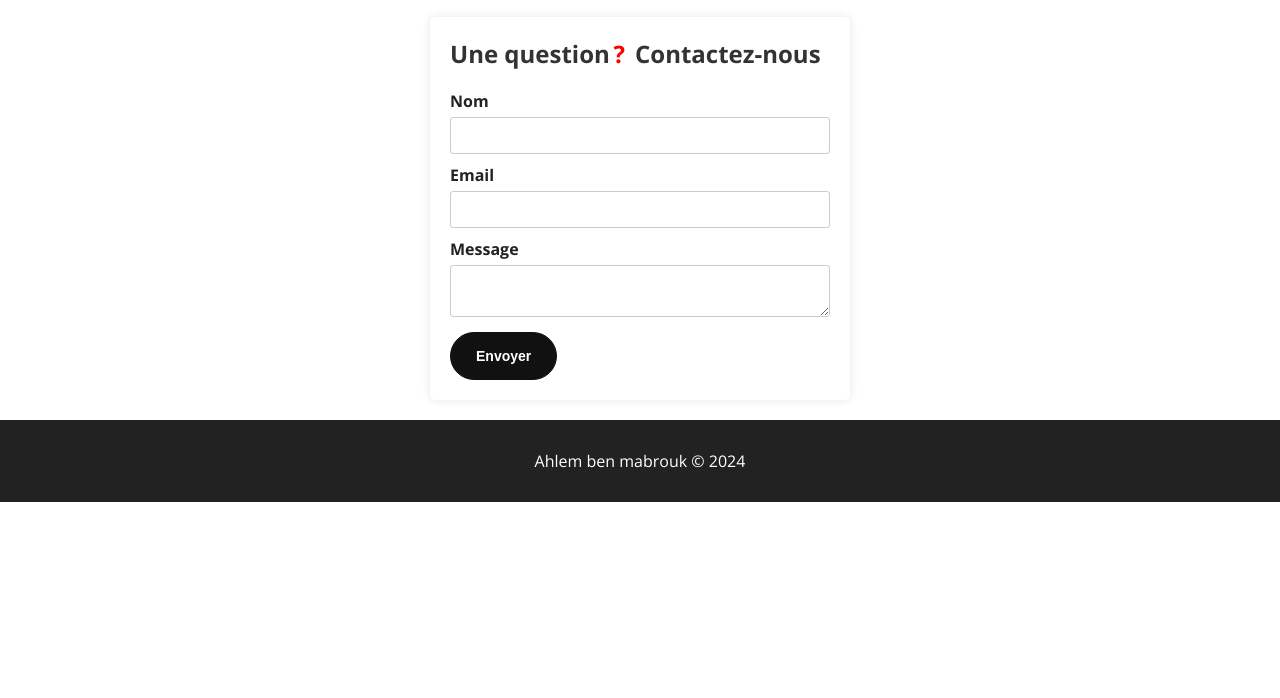
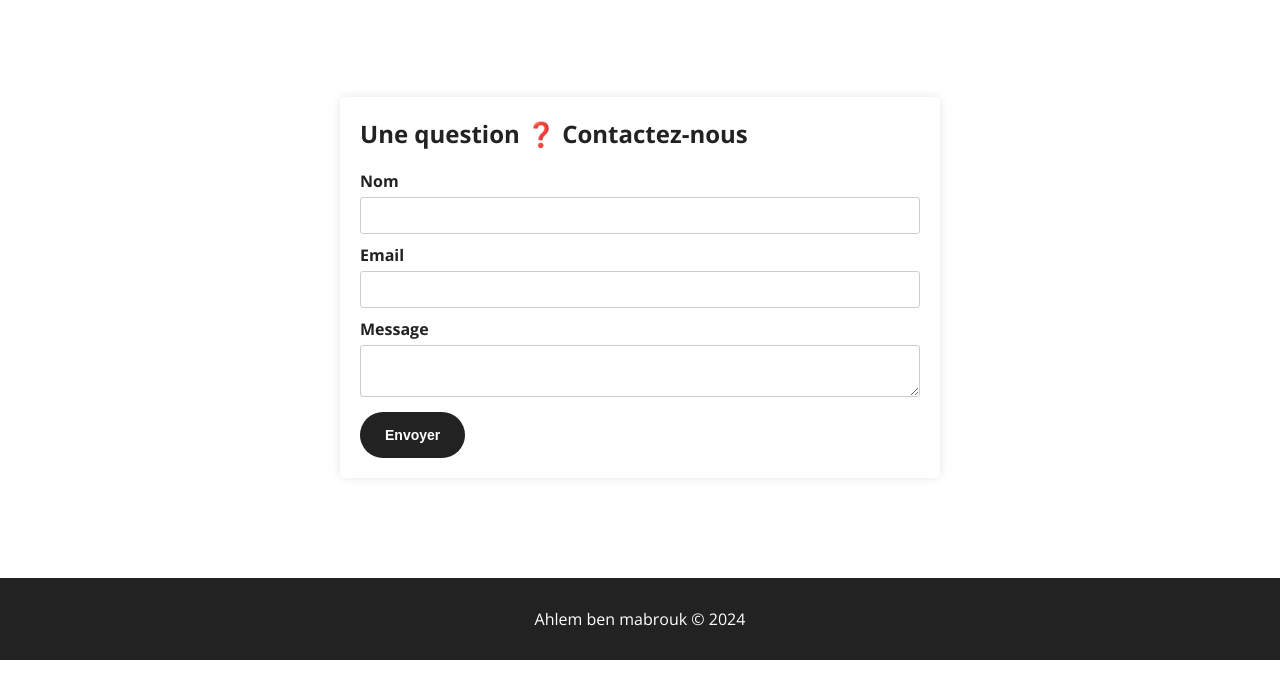
Before and after one commit to ahlembenmabrouk/Project-cafe, a plain HTML site: page contact.html in a window 1280 px wide. Shown: the part 70-768 px from the top of the page. Drawn offline with nearby package versions, Linux system fonts and the light colour scheme.

Commit message:
mise en place de la page contact et la page nous touvez

```diff
--- a/contact.html
+++ b/contact.html
@@ -23,7 +23,8 @@
     </nav>
   </header>
   <section class="contact-form">
-    <h2>Une question<span> ?</span> Contactez-nous</h2>
+    <div class="contact-form-container">
+      <h2>Une question ❓ Contactez-nous</h2>
       <form>
           <label for="name">Nom </label>
           <input type="text" id="name" name="name">
@@ -34,7 +35,8 @@
           <label for="message">Message </label>
           <textarea id="message" name="message"></textarea>
 
-        <button type="submit">Envoyer</button>
+          <button class="btn btn-dark" type="submit">Envoyer</button>
+    </div>
     </form>
   </section>
 
--- a/css/style.css
+++ b/css/style.css
@@ -156,59 +156,63 @@ footer p{
 .maps{
   overflow: auto;
   padding: 100px 0;
-  text-align: center;
+  min-height: 100vh;
 }
-.image{
+.maps-images{
   float: left;
-  width: 50%;
+  width: 40%;
 }
-img {
+/*img {
   width: 400px;
   height: 100%;
-}
+}*/
 .content {
   float: right;
   overflow: auto;
   width: 50%;
+  text-align: center;
 }
 
 .separator2 {
-  height: 1px;
-  width: 192px;
-  background: #222;
-  margin: 0px auto;
+  border-bottom: 1px solid #ddd;
+  padding-bottom: 10px;
 }
-span {
+
+.mp {
   border-radius: 50%;
-  background: #9b59b6;
+
   color: #fff;
   display: inline-block;
   text-align: center;
   width: 19px;
 }
+.mp-purple{
+
+  background: #9b59b6;
+}
+.mp-brown{
+background: brown;
+}
 /**********************/
 
 
+
 .contact-form {
+  min-height: 100px;
+  padding: 100px 0;
+  }
+.contact-form-container{
   background-color: #fff;
   padding: 20px;
   border-radius: 5px;
   box-shadow: 0 0 10px rgba(0, 0, 0, 0.1);
   width: 100%;
-  max-width: 420px;
-  display: table;
-  margin: 20px auto 20px;
-}
-.contact-form h2 {
-  margin-bottom: 20px;
-  font-size: 24px;
-  color: #333;
+  max-width: 600px;
+  margin: auto;
+
 
 }
-.contact-form span {
-  color: red;
-  background: none;
-}
+
 .contact-form label {
   display: block;
   margin-bottom: 5px;
@@ -222,20 +226,3 @@ span {
   border-radius: 3px;
 
 }
-.contact-form button {
-   display: inline-block;
-    font-weight: 700;
-    font-size: 14px;
-    padding: 15px 25px;
-    border-radius: 30px;
-    border: 1px solid #111;
-    cursor: pointer;
-    background: #111;
-    color: white;
-}
-
-.contact-form button:hover {
-  background-color: white;
-  color: #111;
-
-}
```
Also changed, not shown: where.html (+6 -6 lines). Lines whose indentation alone changed are shown as unchanged.
